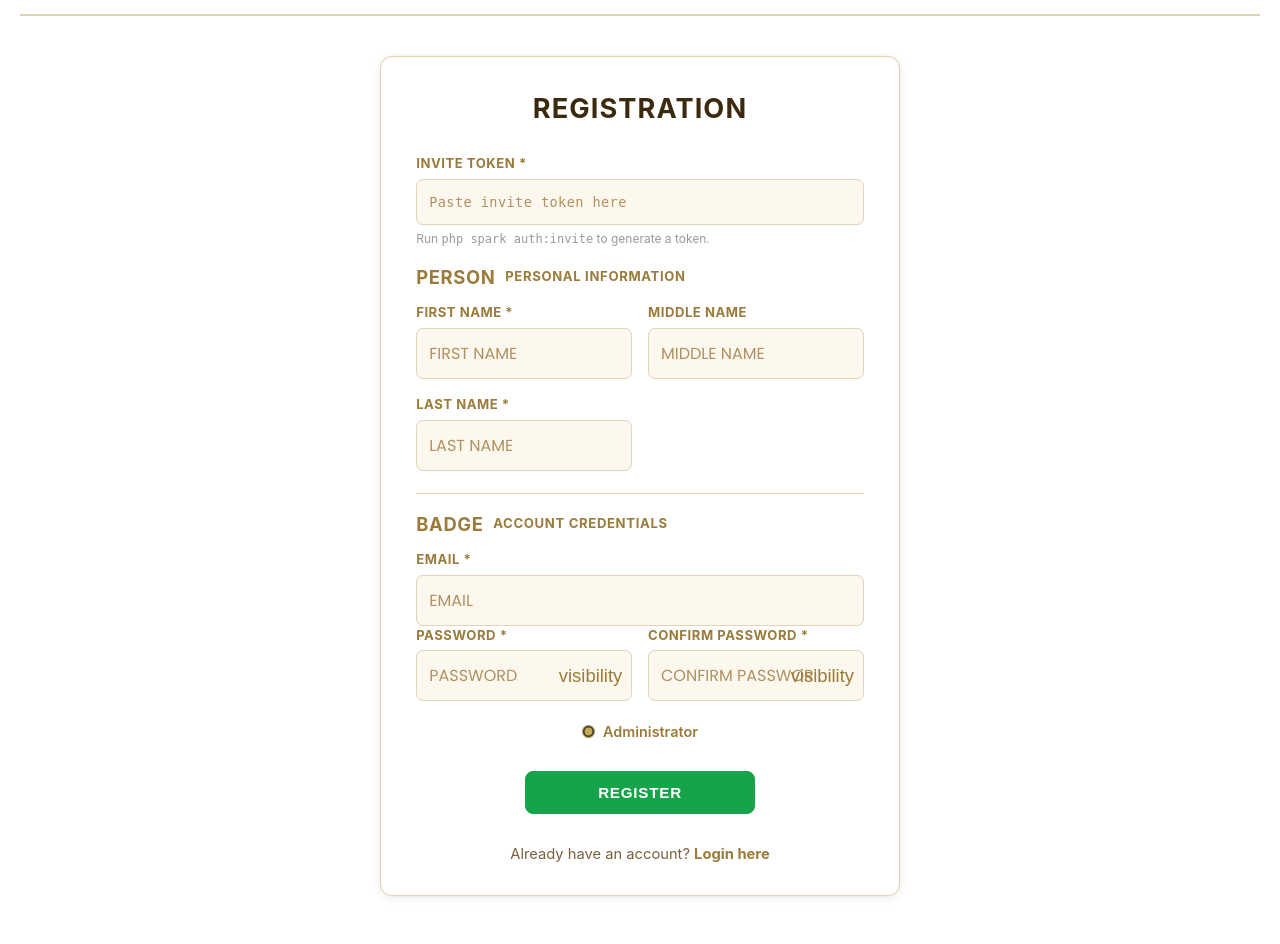
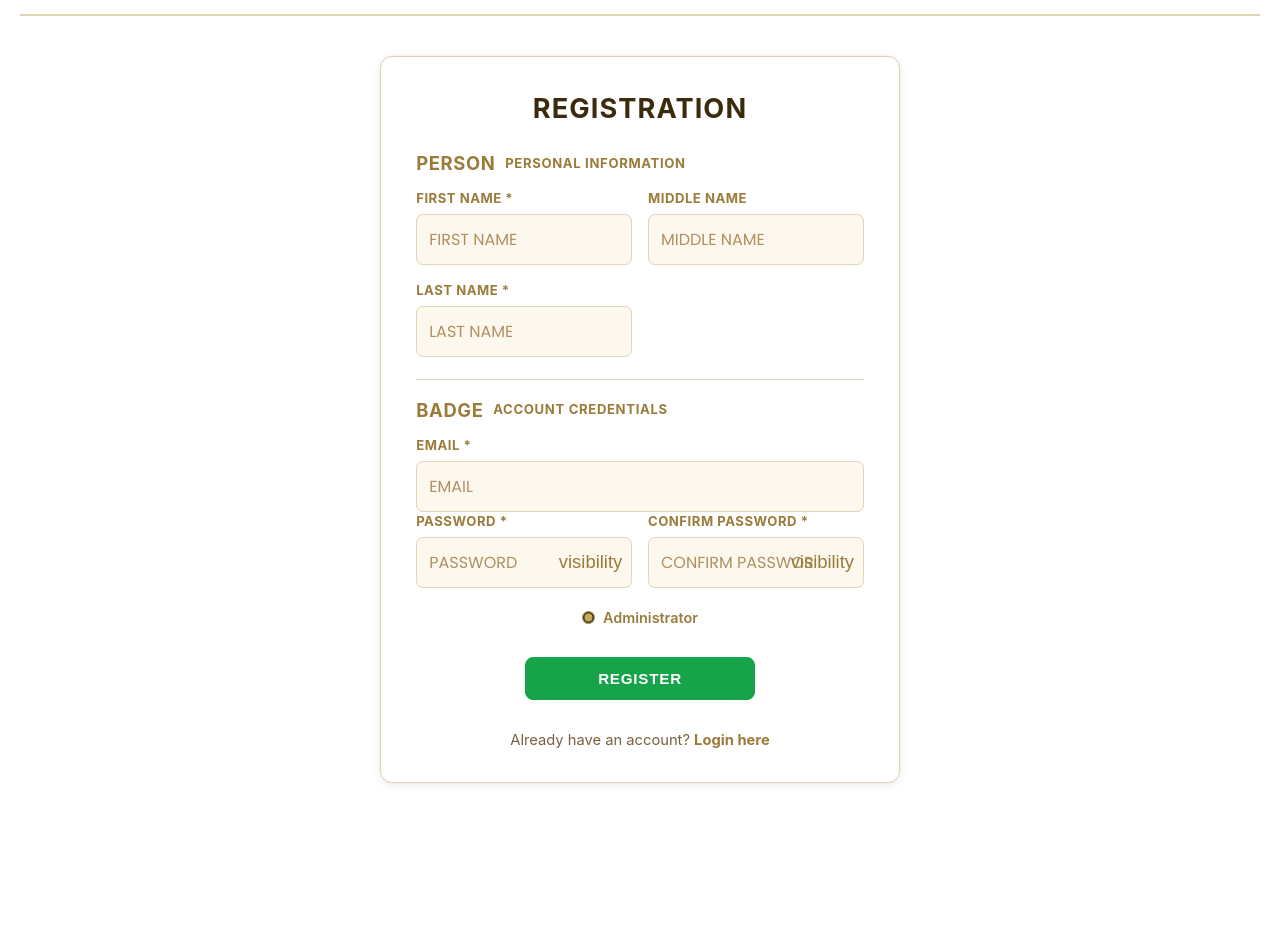
Before and after one commit to ruruxhico/primazentra-hris, a CodeIgniter 4 app: the page made by app/Views/auth/register.php in a window 1280 px wide. Shown: the part 42-986 px from the top of the page. After the commit the page ends 826 px from the top, so only its background shows below. Run offline with PHP 8.4 and a stand-in for CodeIgniter, Linux system fonts and the light colour scheme; the template is opened without the code that fills it, so the values that code supplies are empty; some libraries are stand-ins or nearby versions.

Commit message:
for invites

```diff
--- a/app/Commands/GenerateInvite.php
+++ b/app/Commands/GenerateInvite.php
@@ -45,7 +45,6 @@ class GenerateInvite extends BaseCommand
             CLI::write('  Expires : ' . $hours . ' hours from now', 'dark_gray');
             CLI::write('  Use     : single-use only', 'dark_gray');
             CLI::write('  ' . str_repeat('─', 60), 'dark_gray');
-            CLI::write('  Tip: paste the TOKEN into ' . base_url('register') . ' if the URL is localhost.', 'dark_gray');
             CLI::newLine();
         } catch (\Throwable $e) {
             CLI::error('Failed to generate invite token: ' . $e->getMessage());
--- a/app/Controllers/Auth.php
+++ b/app/Controllers/Auth.php
@@ -395,9 +395,8 @@ class Auth extends BaseController {
 
     public function register() {
         $token = (string)($this->request->getGet('token') ?? '');
-        // If a token was supplied in the URL, validate it immediately.
-        // If omitted, show the form with a visible token input so the user can paste it manually.
-        if ($token !== '' && !$this->validateInviteToken($token)) {
+        // A valid, unexpired invite token is required to even view this page.
+        if (!$this->validateInviteToken($token)) {
             return redirect()->to('/login')->with('error', 'This registration link is invalid or has expired.');
         }
         return view('auth/register', ['invite_token' => $token]);
--- a/app/Views/auth/register.php
+++ b/app/Views/auth/register.php
@@ -23,17 +23,7 @@
             <?php endif; ?>
 
             <form action="<?= base_url('auth/processRegister') ?>" method="post" class="auth-form" novalidate id="registerForm" data-autosave>
-                <?php if (!empty($invite_token)): ?>
                 <input type="hidden" name="invite_token" value="<?= esc($invite_token) ?>">
-                <?php else: ?>
-                <div class="auth-field" style="margin-bottom:1.2rem">
-                    <label for="invite_token">INVITE TOKEN *</label>
-                    <div class="auth-input-wrap">
-                        <input type="text" id="invite_token" name="invite_token" placeholder="Paste invite token here" required autocomplete="off" autocapitalize="off" autocorrect="off" spellcheck="false" style="font-family:monospace;font-size:.85rem;letter-spacing:.03em">
-                    </div>
-                    <p style="font-size:.75rem;color:#999;margin-top:.35rem">Run <code>php spark auth:invite</code> to generate a token.</p>
-                </div>
-                <?php endif; ?>
                 <div class="auth-section-label">
                     <span class="auth-section-icon material-symbols-outlined" aria-hidden="true">person</span>
                     <span>Personal Information</span>
```
